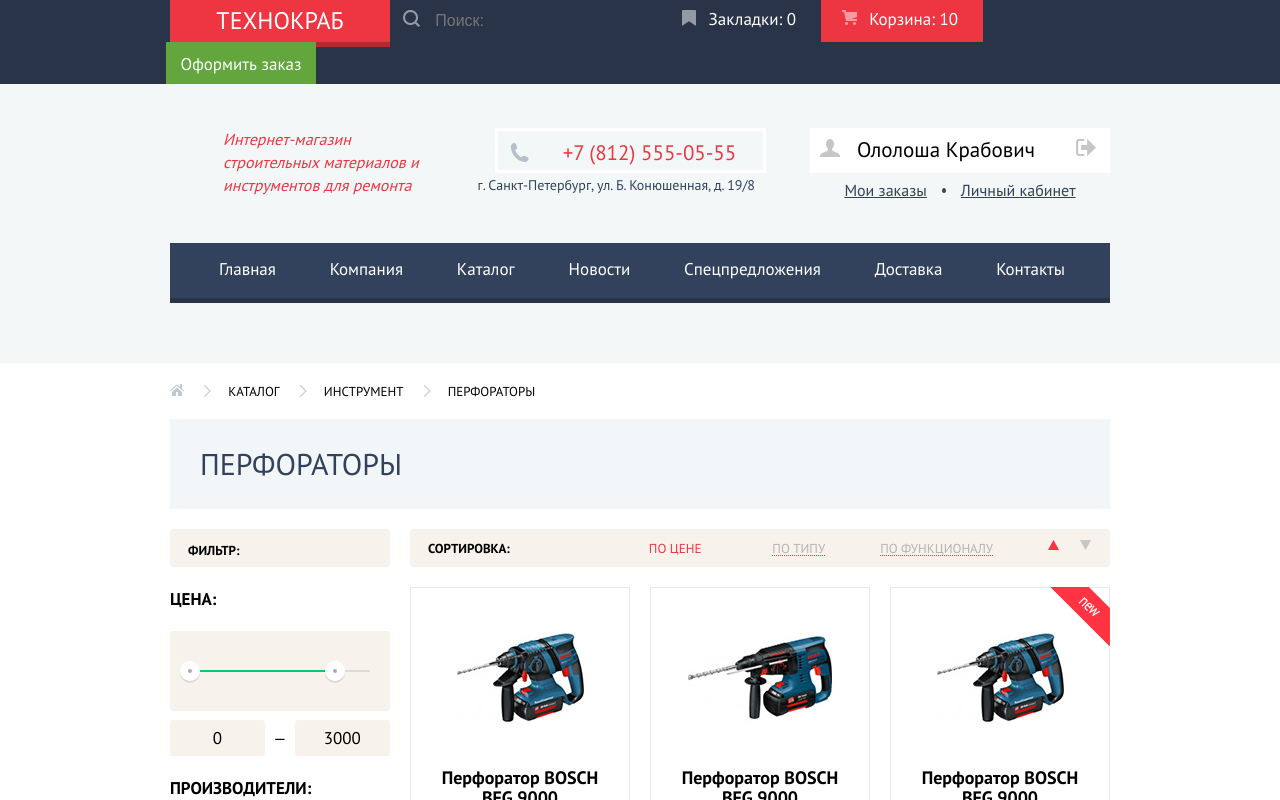
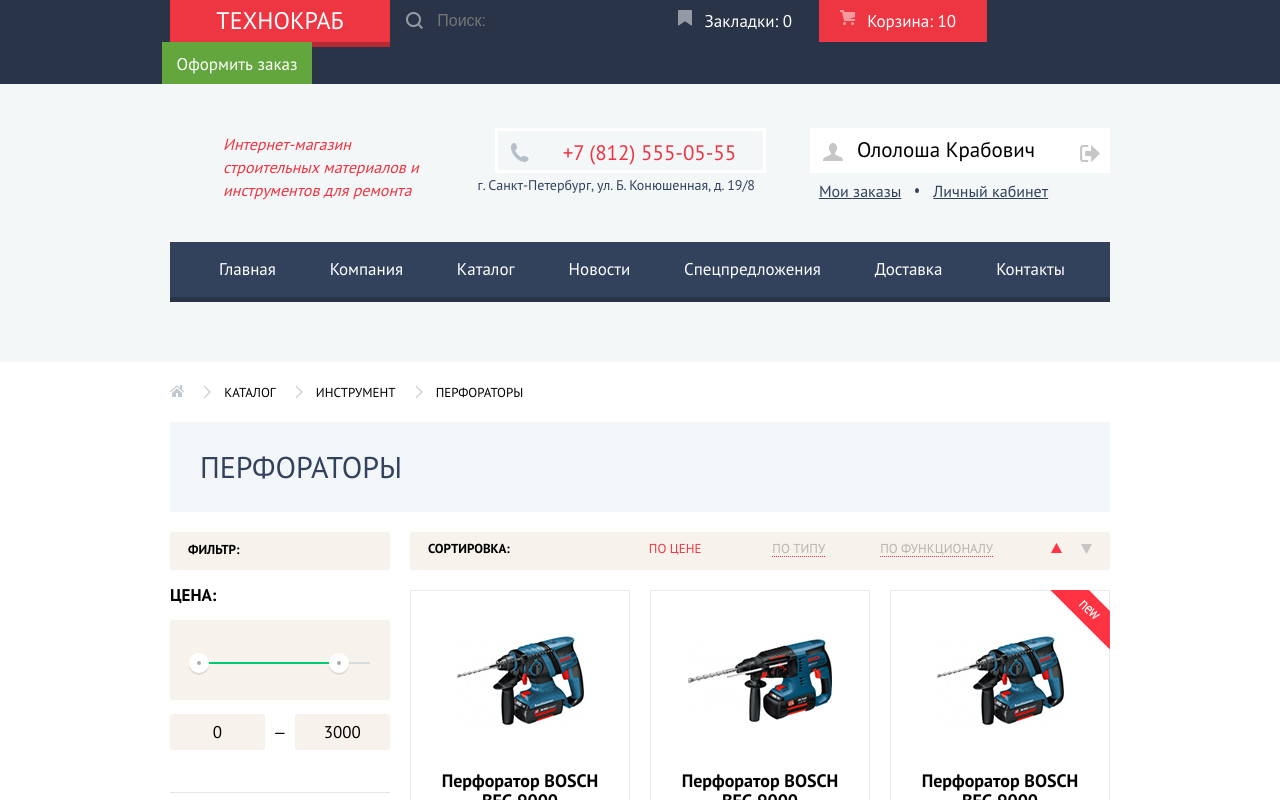
Before and after one commit to edmosha/TechnoCrab, a plain HTML site: page catalog.html in a window 1280 px wide. Shown: the top 800 px of the page. Drawn offline with Linux system fonts and the light colour scheme; a web font is replaced by a local one.

Commit message:
pixel perfect 0.1

```diff
--- a/css/style.css
+++ b/css/style.css
@@ -285,8 +285,8 @@ box-sizing: border-box;
 .head-link {
   display: inline-block;
   height: 42px;
-  margin-left: -4px;
-  padding: 10px 25px 10px 48px;
+  margin-left: -8px;
+  padding: 12px 31px 10px 48px;
   color: #ffffff;
   font-size: 17px;
   line-height: calc(18/17);
@@ -361,27 +361,27 @@ box-sizing: border-box;
   height: 42px;
   margin-left: -4px;
   padding: 5px;
-  padding-left: 45px;
+  padding-left: 47px;
   border: none;
   background: inherit;
   color: #ffffff;
-  background: url(../img/css_sprites.png) -1405px -1510px;
+  background: url(../img/css_sprites.png) -1402px -1508px;
   vertical-align: top;
 }
 
 .head-search:hover {
-  background: url(../img/css_sprites.png) -1851px -110px;
+  background: url(../img/css_sprites.png) -1848px -108px;
 }
 
 .head-search:focus{
   outline: none;
-  background: #ffffff url(../img/css_sprites.png) -1148px -1510px;
+  background: #ffffff url(../img/css_sprites.png) -1145px -1508px;
 }
 
 .head-middle {
   min-height: 158px;
   background: #f3f7f8;
-  padding: 44px 0;
+  padding-top: 44px;
 }
 
 .head-middle-box {
@@ -392,6 +392,7 @@ box-sizing: border-box;
 .head-p {
   width: 200px;
   margin: 0;
+  margin-top: 5px;
   margin-left: 53px;
   color: #ee3643;
   font-size: 16px;
@@ -486,7 +487,7 @@ box-sizing: border-box;
 }
 
 .nav-link {
-  padding: 18px 21px 20px 25px;
+  padding: 19px 21px 20px 25px;
   color: #ffffff;
   font-size: 17px;
   line-height: calc(17/17);
@@ -1314,7 +1315,7 @@ label.label-btn:hover {
 }
 
 .breadcrumbs {
-  padding: 18px 0;
+  padding: 20px 0;
 }
 
 .breadcrumbs-home {
@@ -1325,7 +1326,7 @@ label.label-btn:hover {
 }
 
 .breadcrumbs-item {
-  padding-left: 40px;
+  padding-left: 36px;
   color: #000000;
   background: url(../img/css_sprites.png) no-repeat -730px -756px;
   font-family: 'PT Sans';
@@ -1371,7 +1372,7 @@ label.label-btn:hover {
   width: 220px;
   height: 38px;
   margin-right: 20px;
-  padding: 11px 18px;
+  padding: 7px 18px;
   border-radius: 3px;
   background: #f7f3ec;
 }
@@ -1380,7 +1381,7 @@ label.label-btn:hover {
   display: flex;
   width: 700px;
   height: 38px;
-  padding: 11px 18px;
+  padding: 8px 18px;
   border-radius: 3px;
   background: #f7f3ec;
 }
@@ -1397,7 +1398,7 @@ label.label-btn:hover {
 
 .sorting-type {
   margin-right: 55px;
-  padding-bottom: 5px;
+  margin-bottom: 5px;
   border-bottom: 1px dotted #ee3643;
   color: #b6b3ae;
   font-family: 'PT Sans';
@@ -1419,7 +1420,7 @@ label.label-btn:hover {
 }
 
 .sorting-type:hover {
-  border-bottom: 1px active #ee3643;
+  border-bottom: 1px solid #ee3643;
   color: #000000;
 }
 
@@ -1431,7 +1432,7 @@ label.label-btn:hover {
 .scroll-btn-up {
   width: 11px;
   height: 11px;
-  margin-right: 21px;
+  margin: 3px 19px 0 3px;
   background: url(../img/css_sprites.png) no-repeat -885px -1777px;
 }
 
@@ -1446,6 +1447,7 @@ label.label-btn:hover {
 .scroll-btn-down {
   width: 11px;
   height: 11px;
+  margin-top: 4px;
   background: url(../img/css_sprites.png) no-repeat -2121px -1140px;
 }
 
@@ -1478,6 +1480,7 @@ label.label-btn:hover {
 
 .price-controls input {
   width: 95px;
+  height: 36px;
   margin: 0;
   padding: 9px;
   border: none;
@@ -1493,14 +1496,14 @@ label.label-btn:hover {
   position: relative;
   width: 220px;
   height: 80px;
-  margin-bottom: 9px;
+  margin-bottom: 14px;
   border-radius: 3px;
   background: #f7f3ec;
 }
 
 .range-controls .scale {
   position: absolute;
-  top: 39px;
+  top: 42px;
   left: 20px;
   width: 180px;
   height: 2px;
@@ -1517,8 +1520,8 @@ label.label-btn:hover {
 .range-toggle {
   position: absolute;
   transform: translate(-50%, -50%);
-  top: 40px;
-  left: 20px;
+  top: 43px;
+  left: 29px;
   width: 20px;
   height: 20px;
   border: 8px solid #ffffff;
@@ -1529,7 +1532,7 @@ label.label-btn:hover {
 }
 
 .range-toggle-max {
-  left: 75%
+  left: 77%
 }
 
 .range-toggle:hover {
@@ -1551,7 +1554,7 @@ label.label-btn:hover {
   height: 45px;
   padding: 13px;
   padding-left: 47px;
-  background: #ffffff url(../img/css_sprites.png) no-repeat -1594px -630px;
+  background: #ffffff url(../img/css_sprites.png) no-repeat -1591px -626px;
   color: #000000;
   font-size: 21px;
   line-height: calc(18/21);
@@ -1559,11 +1562,11 @@ label.label-btn:hover {
 }
 
 .head-btn-profile:hover {
-  background: #ffffff url(../img/css_sprites.png) no-repeat -1594px -888px;
+  background: #ffffff url(../img/css_sprites.png) no-repeat -1590px -884px;
 }
 
 .head-btn-profile:active {
-  background: #ffffff url(../img/css_sprites.png) no-repeat -1594px -630px;
+  background: #ffffff url(../img/css_sprites.png) no-repeat -1591px -626px;
   color: #c5c5c5
 }
 
@@ -1572,15 +1575,15 @@ label.label-btn:hover {
   width: 40px;
   height: 45px;
   padding: 13px;
-  background: #ffffff url(../img/css_sprites.png) no-repeat -1177px -1246px;
+  background: #ffffff url(../img/css_sprites.png) no-repeat -1173px -1240px;
 }
 
 .head-btn-profile-out:hover {
-  background: #ffffff url(../img/css_sprites.png) no-repeat -115px -1509px;
+  background: #ffffff url(../img/css_sprites.png) no-repeat -111px -1503px;
 }
 
 .head-btn-profile-out:active {
-  background: #ffffff url(../img/css_sprites.png) no-repeat -1177px -1246px;
+  background: #ffffff url(../img/css_sprites.png) no-repeat -1173px -1240px;
 }
 
 .header-catalog .head-buttons {
@@ -1598,6 +1601,10 @@ label.label-btn:hover {
   cursor: pointer;
 }
 
+.profile-btn:last-child {
+  margin-right: 53px;
+}
+
 .profile-btn:hover {
  color: #ee3643;
 }
@@ -1610,7 +1617,7 @@ label.label-btn:hover {
   width: 4px;
   height: 5px;
   border-radius: 50%;
-  margin: 15px;
+  margin: 14px;
   margin-bottom: 0;
   background: #32425c;
 }
@@ -1619,11 +1626,9 @@ label.label-btn:hover {
   width: 140px;
 }
 
-.price {
-  border-bottom: 1px solid #e5e5e5;
-}
-
 .production {
+  margin-top: 42px;
+  border-top: 1px solid #e5e5e5;
   border-bottom: 1px solid #e5e5e5;
 }
 
@@ -1738,6 +1743,7 @@ input[type="radio"]:checked + label.label-radio:hover::before {
 }
 
 .filters-h2 {
+  margin: 10px 0;
   font-family: 'PT Sans';
   font-size: 17px;
   line-height: calc(30/17);
```
